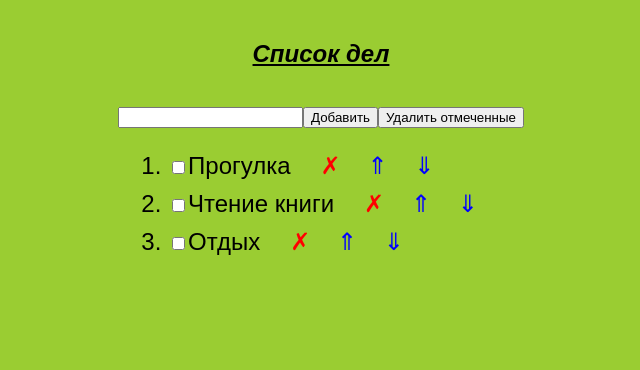
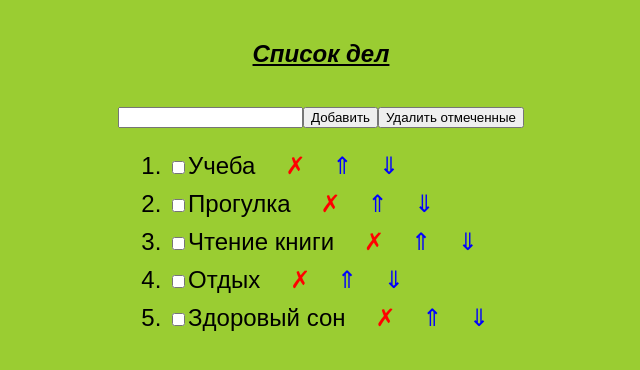
Before and after one commit to AlexIgn88/nextjs-todo-list, a Next.js app: page / in a window 1280 px wide. Shown: the top 370 px of the page, without its empty margins (319-959 px from the left). Built offline with nearby package versions, Linux system fonts and the light colour scheme.

Commit message:
Drag & Drop 	modified:   components/List.js 	modified:   pages/index.js

```diff
--- a/components/List.js
+++ b/components/List.js
@@ -1,13 +1,40 @@
-import { useCallback } from 'react';
+import { useCallback, useState } from 'react';
 
-function List({ toDos, newToDos }) {
+function List({ toDos, setToDos }) {
     const delItembyIDCallback = useCallback(id => delItembyID(id), [toDos]),
+
         toggleCheckByIdCallback = useCallback(id => toggleCheckById(id), [toDos]),
+
         upCallback = useCallback(id => up(id), [toDos]),
-        downCallback = useCallback(id => down(id), [toDos]);
+
+        downCallback = useCallback(id => down(id), [toDos]),
+
+        [draggedItem, setDraggedItem] = useState(null),
+
+        handleDragStart = (evt, index) => {
+            setDraggedItem(toDos[index]);
+            evt.dataTransfer.effectAllowed = "move";
+            evt.dataTransfer.setData("text/html", evt.target.parentNode);
+        },
+
+        handleDragOver = (index) => {
+            const draggedOverItem = toDos[index];
+            if (draggedItem === draggedOverItem) {
+                return;
+            }
+
+            const toDosCopy = [...toDos];
+            const indexDraggedItem = toDos.findIndex((item) => item.id === draggedItem.id);
+            toDosCopy.splice(index, 0, toDosCopy.splice(indexDraggedItem, 1)[0]);
+            setToDos(toDosCopy);
+        },
+
+        handleDragEnd = () => {
+            setDraggedItem(null);
+        };
 
     function delItembyID(id) {
-        newToDos(old => {
+        setToDos(old => {
             const index = old.findIndex((item) => id === item.id);
             old.splice(index, 1);
             return [...old];
@@ -15,7 +42,7 @@ function List({ toDos, newToDos }) {
     }
 
     function toggleCheckById(id) {
-        newToDos(old => {
+        setToDos(old => {
             const index = old.findIndex((item) => id === item.id);
             old[index].checked = !old[index].checked;
             return [...old];
@@ -23,7 +50,7 @@ function List({ toDos, newToDos }) {
     }
 
     function up(id) {
-        newToDos(old => {
+        setToDos(old => {
             const index = old.findIndex((item) => id === item.id);
             if (index === 0) {
                 return old;
@@ -37,7 +64,7 @@ function List({ toDos, newToDos }) {
     }
 
     function down(id) {
-        newToDos(old => {
+        setToDos(old => {
             const index = old.findIndex((item) => id === item.id);
             if (index === old.length - 1) {
                 return old;
@@ -50,10 +77,17 @@ function List({ toDos, newToDos }) {
         });
     }
 
-    return (
-        <ol>
-            {toDos.map(el => (
-                <li data-id={el.id} key={el.id}>
+    return <ol>
+        {toDos.map((el, index) => (
+            <li
+                data-id={el.id}
+                key={el.id}
+
+                draggable
+                onDragStart={(evt) => handleDragStart(evt, index)}
+                onDragOver={() => handleDragOver(index)}
+                onDragEnd={handleDragEnd}
+            >
                 <label className="label">
                     <input type="checkbox" checked={el.checked} onChange={
                         (evt) => toggleCheckByIdCallback(+evt.target.closest("Li").dataset.id)
@@ -75,7 +109,6 @@ function List({ toDos, newToDos }) {
             </li>
         ))}
     </ol>
-    );
 }
 
 export default List;
--- a/pages/index.js
+++ b/pages/index.js
@@ -2,7 +2,7 @@ import { useState } from 'react';
 import Form from '../components/Form.js';
 import List from '../components/List.js';
 
-let listOfTasks = ['Прогулка', 'Чтение книги', 'Отдых'];
+let listOfTasks = ['Учеба', 'Прогулка', 'Чтение книги', 'Отдых', 'Здоровый сон'];
 
 function ToDo() {
   const [text, setText] = useState(''),
@@ -18,7 +18,7 @@ function ToDo() {
       />
       <List
         toDos={toDos}
-        newToDos={list => setToDos(list)}
+        setToDos={setToDos}
       />
     </>
   );
```
Lines whose indentation alone changed are shown as unchanged.
